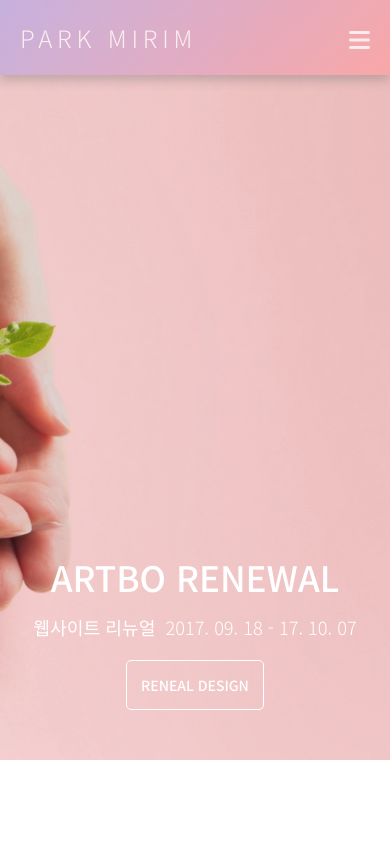
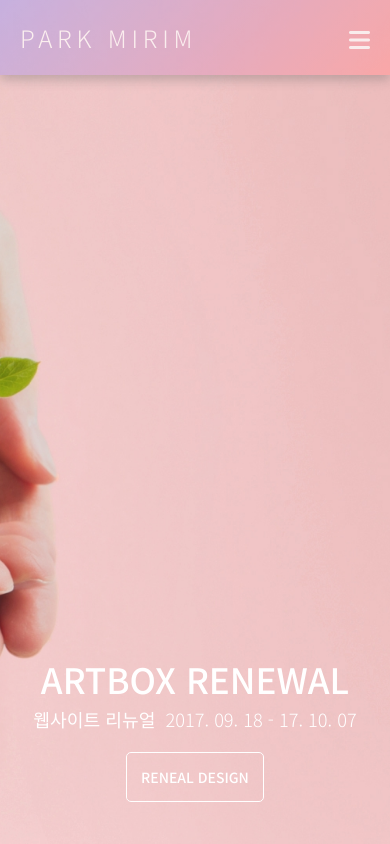
Before and after one commit to rim-D/2020-portfolio, a plain HTML site: page index.html in a window 390 px wide. Shown: the top 844 px of the page. Drawn offline with nearby package versions, Linux system fonts and the light colour scheme; some icons are missing.

Commit message:
modified main

```diff
--- a/assets/css/style.css
+++ b/assets/css/style.css
@@ -457,7 +457,7 @@
     /* m a i n */
     .main .main_cover {
         position: relative;
-        height: 90vh;
+        height: 100vh;
         background-repeat: no-repeat;
         background-position: center;
         background-size: cover;
@@ -474,7 +474,7 @@
         left: 50%;
         right: auto;
         top: auto;
-        bottom: 50px;
+        bottom: 5%;
         transform: translateX(-50%);
     }
 
@@ -482,7 +482,7 @@
         font-size: 2.5em;
         font-weight: 500;
         line-height: 1;
-        padding-bottom: 20px;
+        padding-bottom: 10px;
     }
 
     .main_title span {
--- a/index.html
+++ b/index.html
@@ -60,7 +60,7 @@
         <div class="main_cover main_cover_2">
 
                 <div class="main_desc">
-                    <h2 class="main_title">artbo<span>renewal</span></h2>
+                    <h2 class="main_title">artbox<span>renewal</span></h2>
                     <p class="main_title_sub">웹사이트 리뉴얼<span> 2017. 09. 18 - 17. 10. 07</span></p>
                     <button class="main_btn main_btn_v2" type="button">
                         <span class="btn_text">RENEAL DESIGN</span>
```
